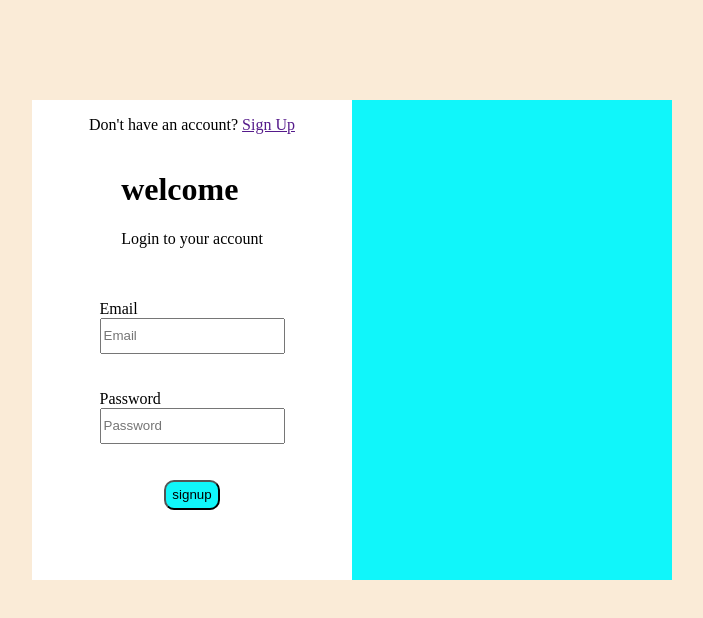
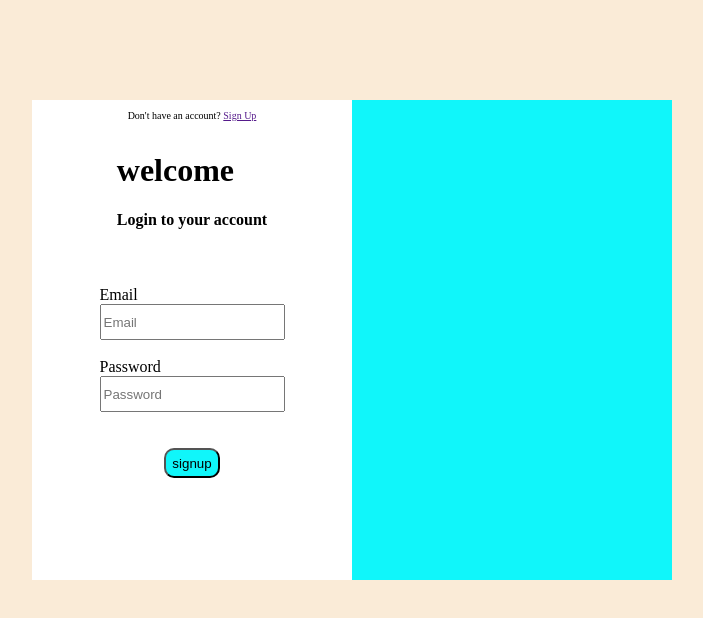
Before and after one commit to Kellahcarl/Project-management-system, a plain HTML site: page frontend/pages/sign-in.html in a window 1280 px wide. Shown: the whole page, without its empty margins (288-991 px from the left). Drawn offline with Linux system fonts and the light colour scheme.

Commit message:
changed the styles

```diff
--- a/frontend/css/signin.css
+++ b/frontend/css/signin.css
@@ -36,3 +36,8 @@ body{
 #input{
     height: 30px;
 }
+.nav{
+    display: flex;
+    font-size: 10px;
+    justify-content: end;
+}
--- a/frontend/pages/sign-in.html
+++ b/frontend/pages/sign-in.html
@@ -14,14 +14,14 @@
             </div>
             <div>
                 <h1>welcome</h1>
-                <p>Login to your account</p>
+                <h4>Login to your account</h4>
             </div> <br><br>
 
             <div class="form_input">
                 <label for="Email">Email</label><br>
-                <input type="text" placeholder="Email" id="input"><br><br><br>
+                <input type="text" placeholder="Email" id="input" required><br><br>
                 <label for="Password">Password</label><br>
-                <input type="text" placeholder="Password" id="input"><br><br><br>
+                <input type="text" placeholder="Password" id="input" required><br><br><br>
             </div>
             <div>
                 <button id="signInButton">signup</button>
```
